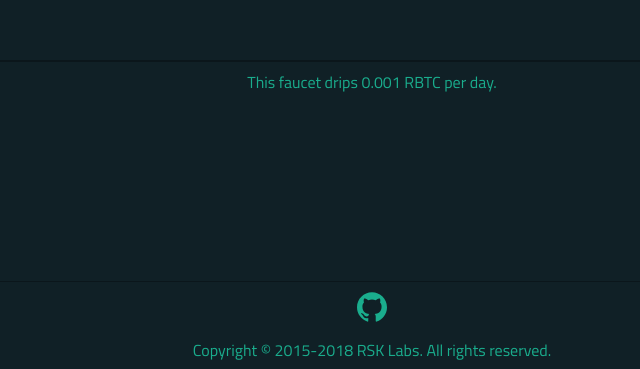
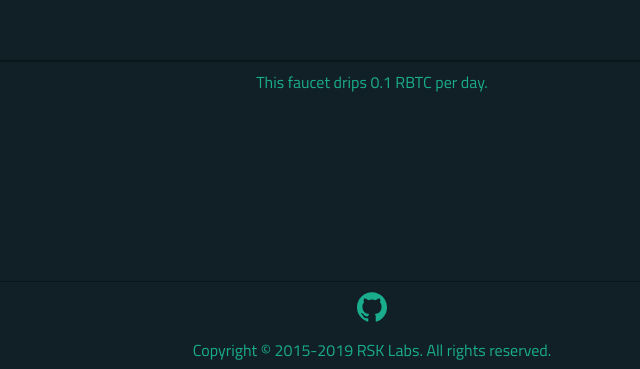
Before and after one commit to rsksmart/faucet, a website: page public/index.html in a window 1280 px wide. Shown: the part 428-797 px from the top of the page, 268-908 px from the left. Drawn offline with Linux system fonts and the light colour scheme; files that its build step writes are made by us from their sources; no server answers; files whose address does not match are found by name.

Commit message:
Changes amount message

```diff
--- a/public/index.html
+++ b/public/index.html
@@ -51,7 +51,7 @@
       <div class="info">
         <p>
           <div id="faucetBalance"></div>
-          This faucet drips 0.001 RBTC per day.
+          This faucet drips 0.1 RBTC per day.
         </p>
       </div>
     </main>
@@ -62,7 +62,7 @@
           <path d="M12 0.296c-6.627 0-12 5.372-12 12 0 5.302 3.438 9.8 8.206 11.387 0.6 0.111 0.82-0.26 0.82-0.577 0-0.286-0.011-1.231-0.016-2.234-3.339 0.726-4.043-1.416-4.043-1.416-0.546-1.387-1.332-1.756-1.332-1.756-1.089-0.745 0.082-0.729 0.082-0.729 1.205 0.085 1.839 1.237 1.839 1.237 1.070 1.834 2.807 1.304 3.492 0.997 0.108-0.775 0.418-1.305 0.762-1.605-2.666-0.303-5.467-1.332-5.467-5.93 0-1.31 0.469-2.381 1.237-3.221-0.125-0.302-0.536-1.523 0.116-3.176 0 0 1.008-0.322 3.301 1.23 0.957-0.266 1.984-0.399 3.004-0.404 1.020 0.005 2.047 0.138 3.006 0.404 2.291-1.553 3.297-1.23 3.297-1.23 0.653 1.653 0.243 2.873 0.118 3.176 0.769 0.84 1.235 1.911 1.235 3.221 0 4.609-2.807 5.624-5.479 5.921 0.43 0.372 0.814 1.103 0.814 2.222 0 1.606-0.014 2.898-0.014 3.293 0 0.319 0.216 0.694 0.824 0.576 4.765-1.588 8.199-6.085 8.199-11.385 0-6.628-5.373-12-12-12z"></path>
         </svg>
       </a>
-      <p>Copyright © 2015-2018 RSK Labs. All rights reserved.</p>
+      <p>Copyright © 2015-2019 RSK Labs. All rights reserved.</p>
     </footer>
   </div>
 
```
